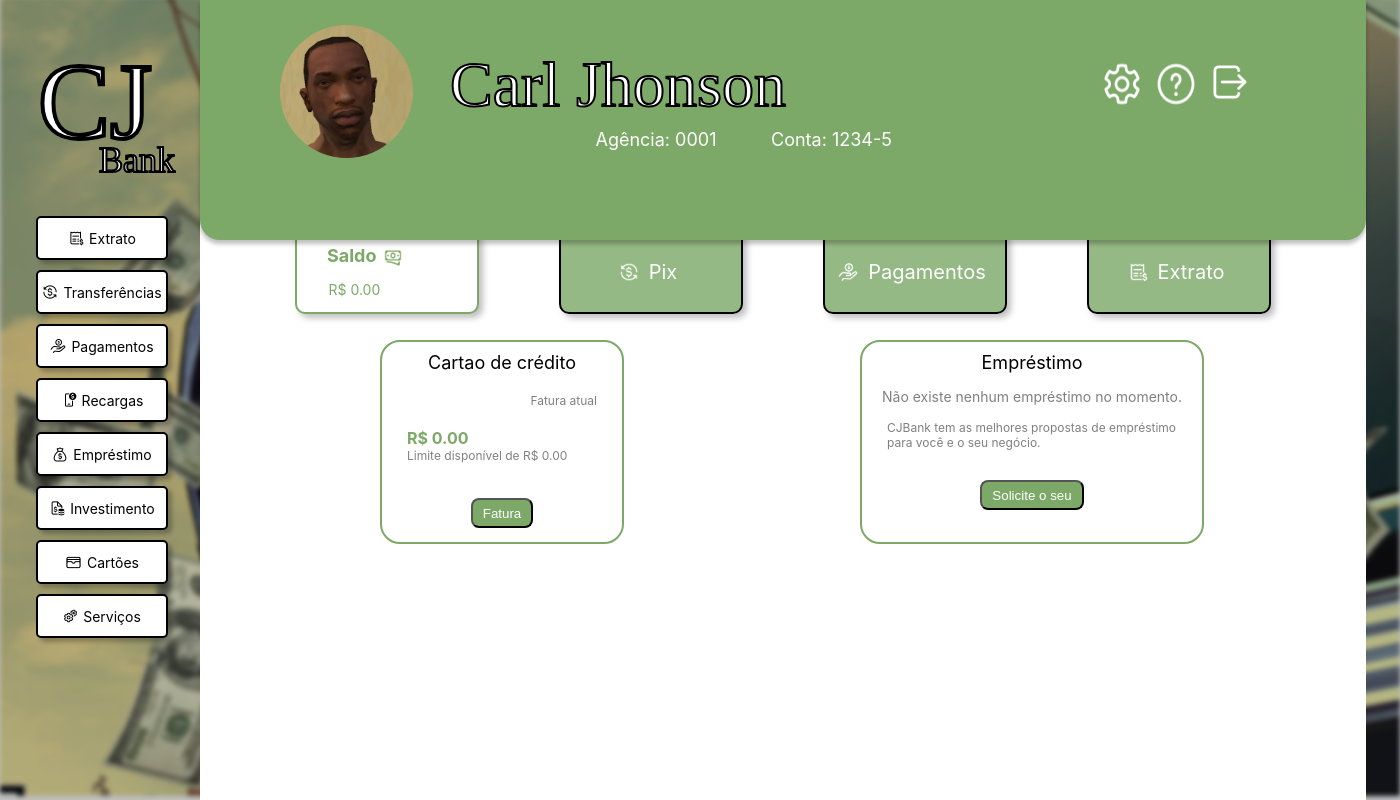
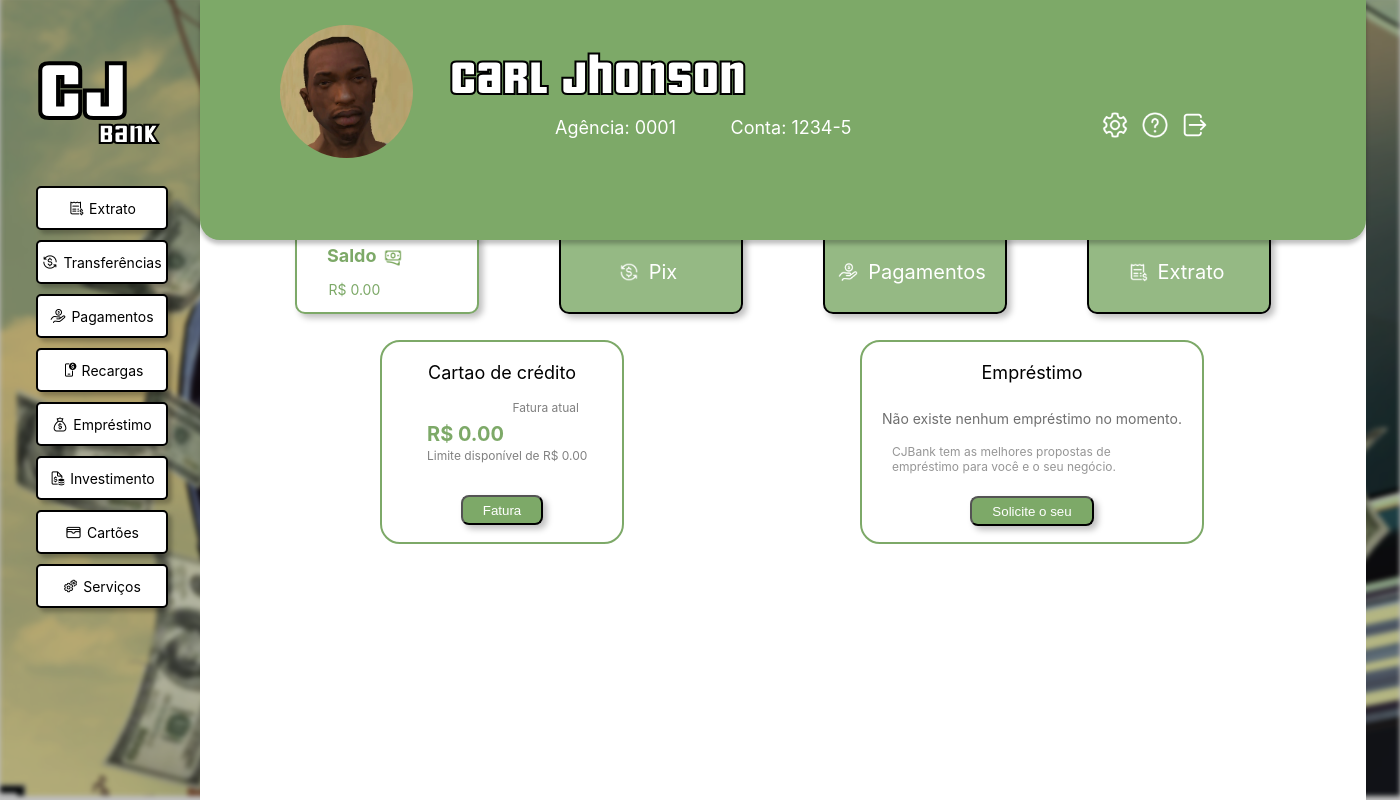
Before and after one commit to Jhyea026/CJBank, a PHP site: page /html/dashboard.html in a window 1400 px wide. Run offline with PHP 8.4, Linux system fonts and the light colour scheme; some web fonts are replaced.

Commit message:
Dashboard FINAL

```diff
--- a/css/dashboard.css
+++ b/css/dashboard.css
@@ -1,6 +1,6 @@
 @font-face {
     font-family: Pricedown;
-    src: url(./pricedow.ttf);
+    src: url(../assets/fonts/pricedow.ttf);
 }
 
 @import url('https://fonts.googleapis.com/css2?family=Inter:wght@400;700&display=swap');
@@ -10,6 +10,9 @@
     padding: 0
 }
 
+body {
+    position: fixed;
+}
 /* Background  */
 .black-effect {
     position: absolute;
@@ -169,11 +172,19 @@
     left: -145px;
 }
 
+.icones-menu img{
+    width: 30px;
+}
+
+.icones-menu a {
+    height: 30px;
+}
+
 .icones-menu {
-    position: absolute;
+    position: relative;
     display: flex;
     gap: 10px;
-    top: 60px;
+    top: -8px;
     left: 900px;
 }
 
@@ -274,17 +285,18 @@
     width: 240px;
     height: 200px;
 
-    gap: 20px;
+    gap: 17px;
     border: 2px solid #7DA968;
     border-radius: 20px;
 
     display: flex;
     flex-direction: column;
     font-family: 'Inter', sans-serif;;
+    z-index: 10;
 }
 
 #cartao-cred {
-    margin-top: 10px;
+    margin-top: 20px;
     font-size: 18px;
     align-self: center;
 }
@@ -293,29 +305,32 @@
     font-size: 12px;
     color: gray;
     align-self: flex-end;
-    margin: 0 25px 0 0;
+    margin: 0 43px 0 0;
 }
 
 #fatura-val-span {
+    font-size: 20px;
     font-weight: 700;
     color: #7DA968;
-    margin: 0 0 0 25px;
+    margin: -10px 0 5px 45px;
 }
 
 #limite-span {
     font-size: 12px;
     color: gray;
-    margin: -20px 0 0 25px;
+    margin: -20px 0 0 45px;
 }
 
 .credit button, .emprestimo button {
     align-self: center;
     margin-top: 15px;
-    padding: 0 10px 0 10px;
+    padding: 0 20px 0 20px;
     height: 30px;
+
     background-color: #7DA968;
     border-radius: 8px;
-    color: white
+    color: white;
+    box-shadow: 4px 4px 6px rgba(0, 0, 0, 0.25);
 }
 
 
@@ -327,30 +342,32 @@
     width: 340px;
     height: 200px;
 
-    gap: 15px;
+    gap: 17px;
     border: 2px solid #7DA968;
     border-radius: 20px;
 
     display: flex;
     flex-direction: column;
-    font-family: 'Inter', sans-serif;;
+    font-family: 'Inter', sans-serif;
+    z-index: 10;
 }
 
 #emp {
-    margin-top: 10px;
+    margin-top: 20px;
     font-size: 18px;
     align-self: center;
 }
 
 #emp-atual {
+    margin: 10px 0 0 0;
     font-size: 14px;
-    color: gray;
+    color: rgba(111, 111, 111, 1);
     align-self: center;
 }
 
 #mark {
     font-size: 12px;
-    color: gray;
+    color: rgba(150, 150, 150, 1);
     align-self: center;
-    margin: 0 25px 0 25px;
+    margin: 0 21px -10px 30px;
 }
```
Also changed, not shown: css/index.css (+5 -2 lines), assets/images/menu-icons/Logout.png.
